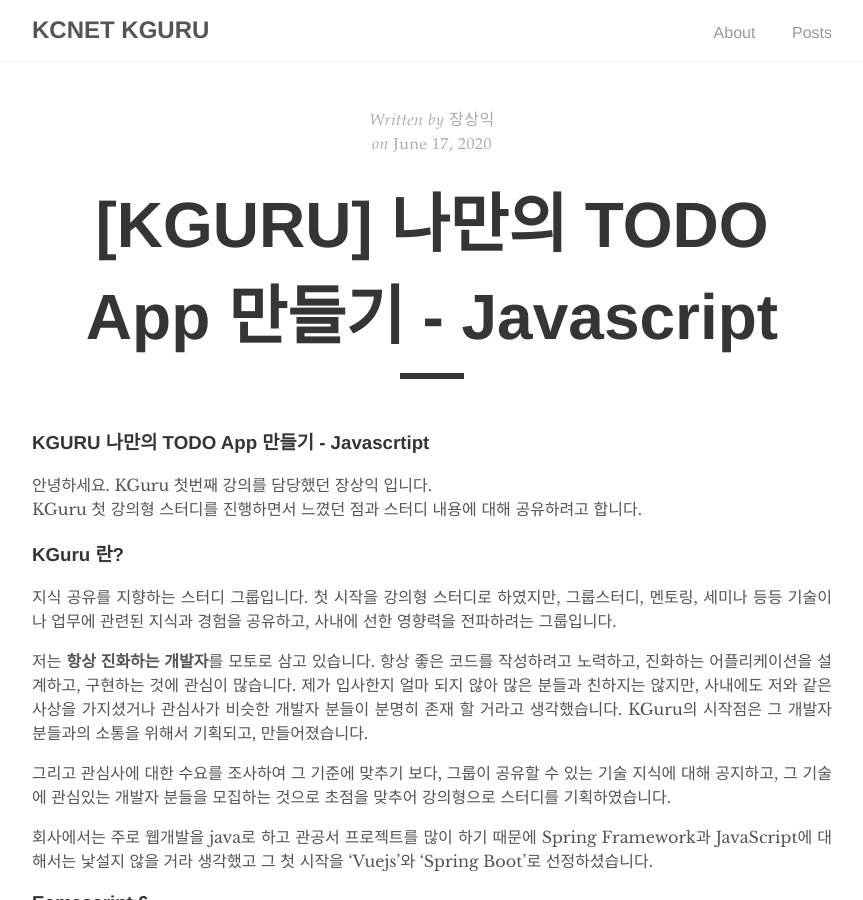
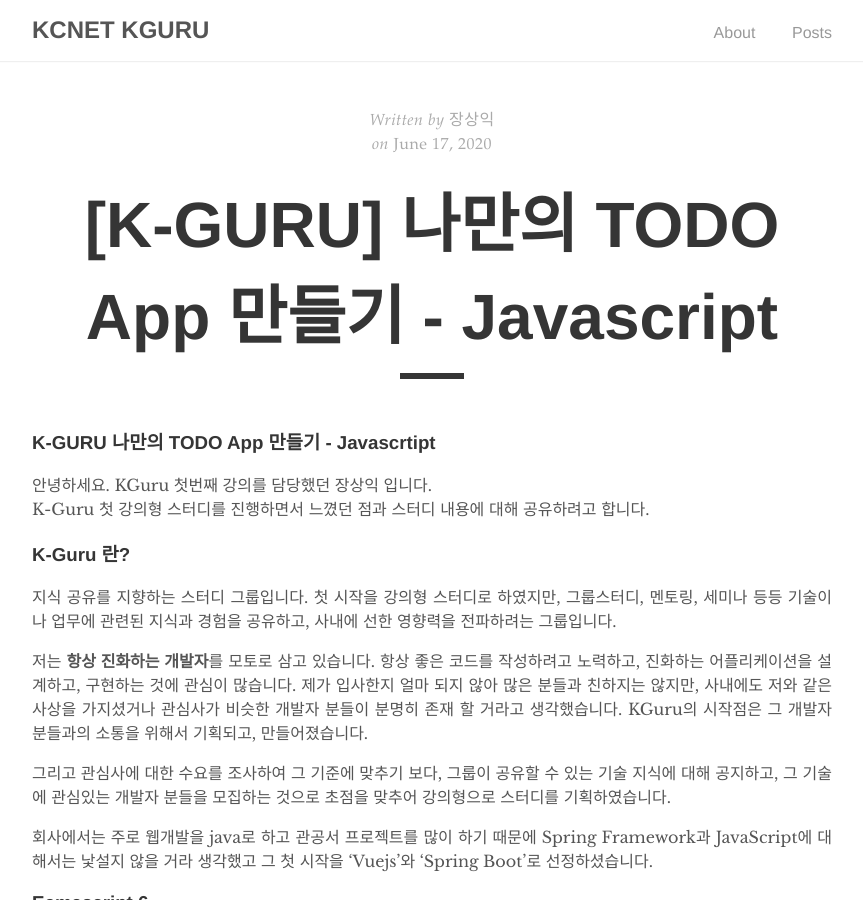
Before and after one commit to kcnet-kguru/kcnet-kguru.github.io, a Jekyll site: the page built from _posts/2020-06-17-vuejs-todolist.md, in a window 1280 px wide and 900 px high. Shown: the whole window, without its empty margins (208-1071 px from the left). Built offline with Jekyll 4.4.1, drawn with Linux system fonts in a browser that asks for light colours; comment, search, counter and statistics services are not loaded.

Commit message:
용어변경

```diff
--- a/_posts/2020-06-17-vuejs-todolist.md
+++ b/_posts/2020-06-17-vuejs-todolist.md
@@ -1,15 +1,15 @@
 ---
 layout: post
-title:  "[KGURU] 나만의 TODO App 만들기 - Javascript"
+title:  "[K-GURU] 나만의 TODO App 만들기 - Javascript"
 author: "장상익"
 comments: true
 ---
-### KGURU 나만의 TODO App 만들기 - Javascrtipt
+### K-GURU 나만의 TODO App 만들기 - Javascrtipt
 
 안녕하세요. KGuru 첫번째 강의를 담당했던 장상익 입니다.<br/>
-KGuru 첫 강의형 스터디를 진행하면서 느꼈던 점과 스터디 내용에 대해 공유하려고 합니다.
+K-Guru 첫 강의형 스터디를 진행하면서 느꼈던 점과 스터디 내용에 대해 공유하려고 합니다.
 
-### KGuru 란?
+### K-Guru 란?
 
 지식 공유를 지향하는 스터디 그룹입니다. 첫 시작을 강의형 스터디로 하였지만, 그룹스터디, 멘토링, 세미나 등등 기술이나 업무에 관련된 지식과 경험을 공유하고, 사내에 선한 영향력을 전파하려는 그룹입니다.
 
```
Also changed, not shown: _pages/about.md (+2 -2 lines), _posts/2020-06-23-vuejs-todolist.md (+3 -3 lines).
